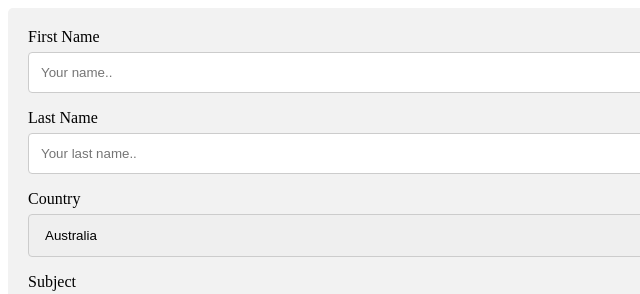
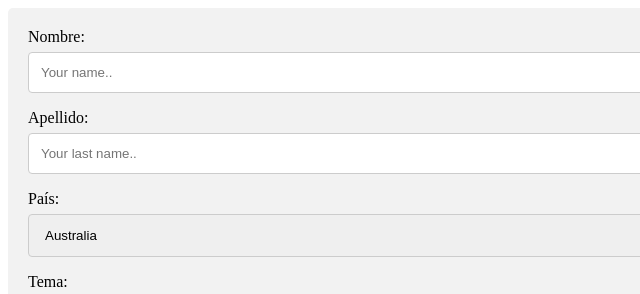
Before and after one commit to mmramire/git-practice, a plain HTML site: page contacto.html in a window 1280 px wide. Shown: the top 294 px of the page, 0-640 px from the left. Drawn offline with Linux system fonts and the light colour scheme.

Commit message:
Se pasa parte del formulario al español

```diff
--- a/contacto.html
+++ b/contacto.html
@@ -46,7 +46,7 @@
   <body>
     <div class="container">
       <form action="#">
-        <label for="fname">First Name</label>
+        <label for="fname">Nombre:</label>
         <input
           type="text"
           id="fname"
@@ -54,7 +54,7 @@
           placeholder="Your name.."
         />
 
-        <label for="lname">Last Name</label>
+        <label for="lname">Apellido:</label>
         <input
           type="text"
           id="lname"
@@ -62,14 +62,14 @@
           placeholder="Your last name.."
         />
 
-        <label for="country">Country</label>
+        <label for="country">País:</label>
         <select id="country" name="country">
           <option value="australia">Australia</option>
           <option value="canada">Canada</option>
           <option value="usa">USA</option>
         </select>
 
-        <label for="subject">Subject</label>
+        <label for="subject">Tema:</label>
         <textarea
           id="subject"
           name="subject"
```
